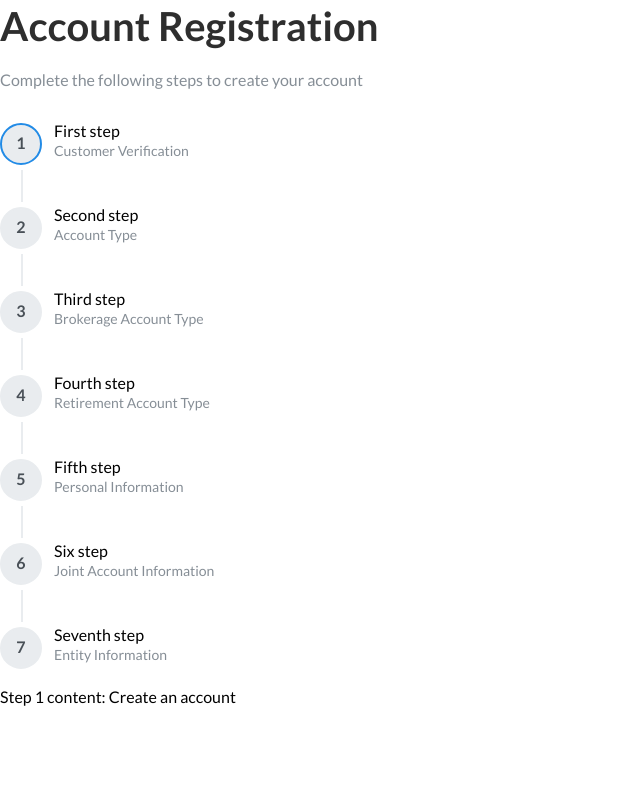
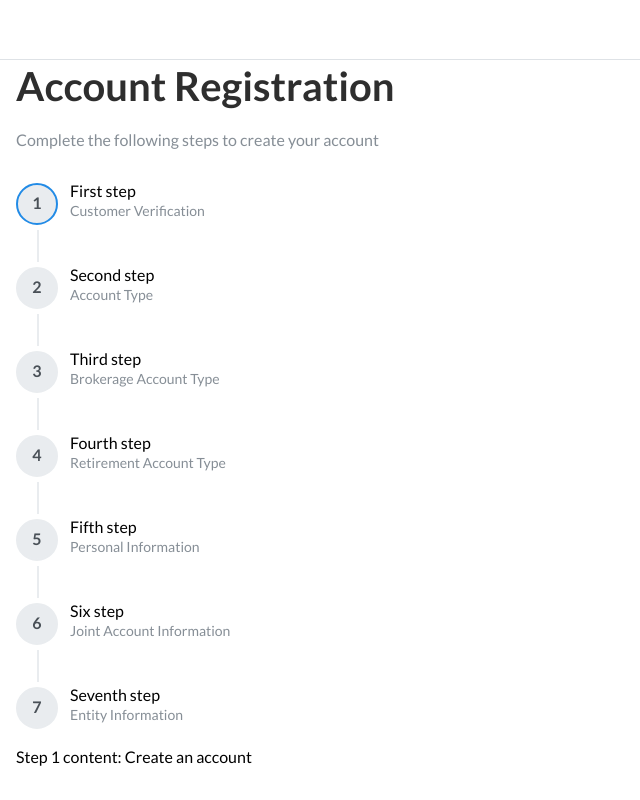
Before and after one commit to goodstripe/Alpha-Platform, a Next.js app: page /onboarding in a window 1280 px wide. Shown: the whole page, without its empty margins (0-640 px from the left). Built offline with nearby package versions, Linux system fonts and the light colour scheme.

Commit message:
`Refactor onboarding page: add AppShell and update imports`

```diff
--- a/src/app/onboarding/page.tsx
+++ b/src/app/onboarding/page.tsx
@@ -1,13 +1,16 @@
 "use client";
 
 import React, { useState } from "react";
-import { Stepper, Paper, Title, Text, Stack } from "@mantine/core";
+import { Stepper, Title, Text, Stack, AppShell } from "@mantine/core";
 
 const Onboarding = () => {
   const [active, setActive] = useState(0);
 
   return (
-    <Paper>
+    <AppShell header={{ height: 60, offset: false }} padding="md">
+      <AppShell.Header p="md"></AppShell.Header>
+
+      <AppShell.Main pt="var(--app-shell-header-height)">
         <Stack>
           <Title size={40} c="dark">
             Account Registration
@@ -32,20 +35,27 @@ const Onboarding = () => {
           <Stepper.Step label="Third step" description="Brokerage Account Type">
             Step 3 content: Get full access
           </Stepper.Step>
-        <Stepper.Step label="Fourth step" description="Retirement Account Type">
+          <Stepper.Step
+            label="Fourth step"
+            description="Retirement Account Type"
+          >
             Step 4 content: Get full access
           </Stepper.Step>
           <Stepper.Step label="Fifth step" description="Personal Information">
             Step 5 content: Get full access
           </Stepper.Step>
-        <Stepper.Step label="Six step" description="Joint Account Information">
+          <Stepper.Step
+            label="Six step"
+            description="Joint Account Information"
+          >
             Step 6 content: Get full access
           </Stepper.Step>
           <Stepper.Step label="Seventh step" description="Entity Information">
             Step 7 content: Get full access
           </Stepper.Step>
         </Stepper>
-    </Paper>
+      </AppShell.Main>
+    </AppShell>
   );
 };
 
```
Lines whose indentation alone changed are shown as unchanged.
